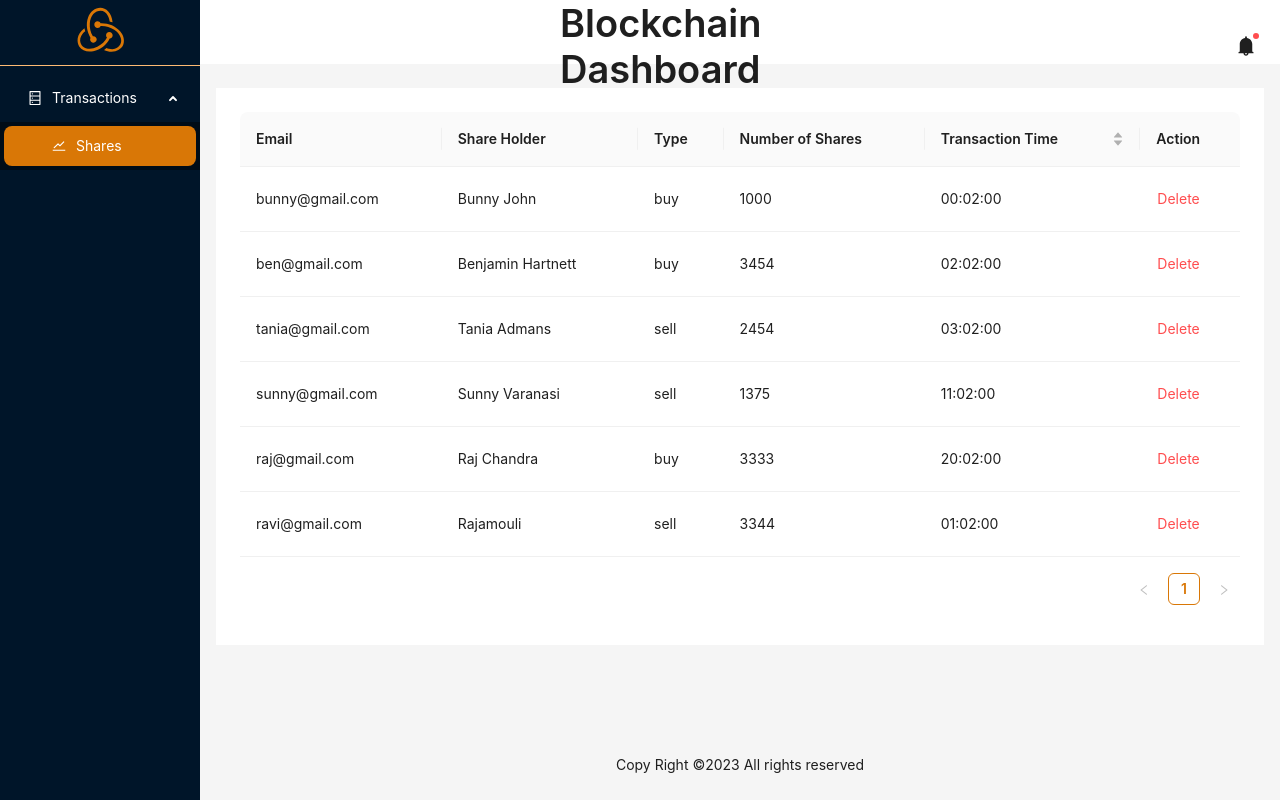
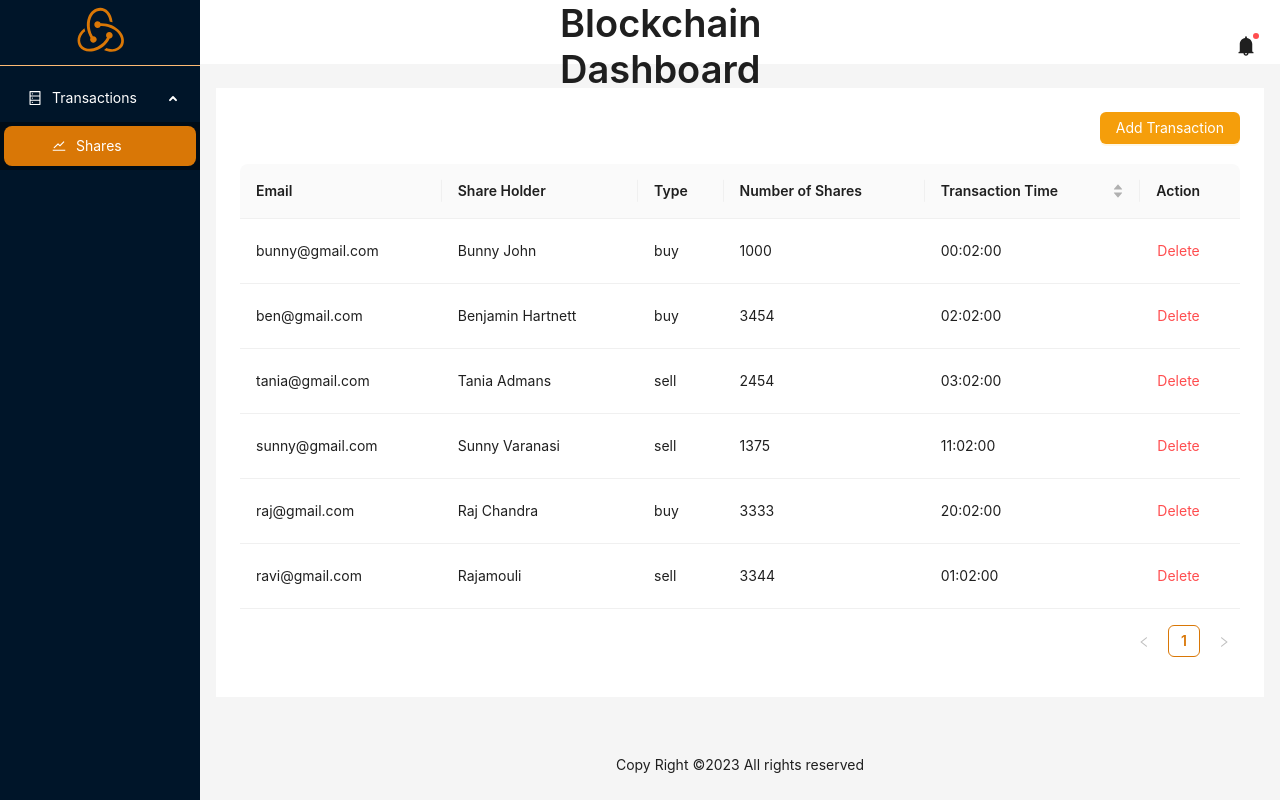
Before and after one commit to vvsrrSunny/blocklchain-transactions-data, a React (Create React App) app: page / in a window 1280 px wide. Built offline with nearby package versions, Linux system fonts and the light colour scheme.

Commit message:
updated the name

```diff
--- a/src/AntConfigProvider.tsx
+++ b/src/AntConfigProvider.tsx
@@ -8,7 +8,7 @@ const AntConfigProvider = (props: Props) => {
     return (
         <ConfigProvider theme={{
             token: {
-                colorPrimary: "#d97706",
+                colorPrimary: "d97706",
             },
         }}>
             <App>
--- a/src/components/TransactionsTable.tsx
+++ b/src/components/ContentBody.tsx
@@ -11,7 +11,7 @@ interface Props {
     deleteRecord: (record: ShareRelatedTransaction) => void
 }
 
-const TransactionsTable = (props: Props) => {
+const ContentBody = (props: Props) => {
     const { notification } = App.useApp();
     const [isModalOpen, setIsModalOpen] = useState<boolean>(false);
 
@@ -71,12 +71,13 @@ const TransactionsTable = (props: Props) => {
             title: 'Transaction Time',
             dataIndex: 'transactionTime',
             key: 'transactionTime',
-            sorter: (a : ShareRelatedTransaction, b: ShareRelatedTransaction) => {
+            sorter: (a: ShareRelatedTransaction, b: ShareRelatedTransaction) => {
                 const timeA = moment(a.transactionTime, 'HH:mm:ss');
                 const timeB = moment(b.transactionTime, 'HH:mm:ss');
                 return timeA.isBefore(timeB) ? -1 : timeA.isAfter(timeB) ? 1 : 0;
             },
             render: (_, record) => (
+                //$$ formate the time in a nice way
                 record.transactionTime
             ),
         },
@@ -91,10 +92,14 @@ const TransactionsTable = (props: Props) => {
 
     return (
         <>
+            <div className="pb-5 flex justify-end">
+                <Button type="primary" className="bg-amber-500">Add Transaction</Button>
+            </div>
+
             <Table className='overflow-x-auto' dataSource={props.shareRelatedTransactionState.results} columns={columns} />
             <ModalContent handleOk={modalHandleOk} handleCancel={modalHandleCancel} isModalOpen={isModalOpen} />
         </>
     );
 }
 
-export default TransactionsTable;
+export default ContentBody;
--- a/src/features/share-related-transaction/ShareRelatedTransactionContent.tsx
+++ b/src/features/share-related-transaction/ShareRelatedTransactionContent.tsx
@@ -1,6 +1,6 @@
 import { useAppSelector, useAppDispatch } from '../../app/hooks';
 import { ShareRelatedTransaction, ShareRelatedTransactionState, removeSharesTransactionState, selectShareRelatedTransactionState } from './shareRelatedTransactionSlice';
-import TransactionsTable from '../../components/TransactionsTable';
+import ContentBody from '../../components/ContentBody';
 import { App } from 'antd';
 
 const ShareRelatedTransactionContent = () => {
@@ -17,7 +17,7 @@ const ShareRelatedTransactionContent = () => {
         });
     }
     return (
-        <TransactionsTable deleteRecord={deleteRecord} shareRelatedTransactionState={shareRelatedTransactionState} />
+        <ContentBody deleteRecord={deleteRecord} shareRelatedTransactionState={shareRelatedTransactionState} />
     );
 }
 
```
